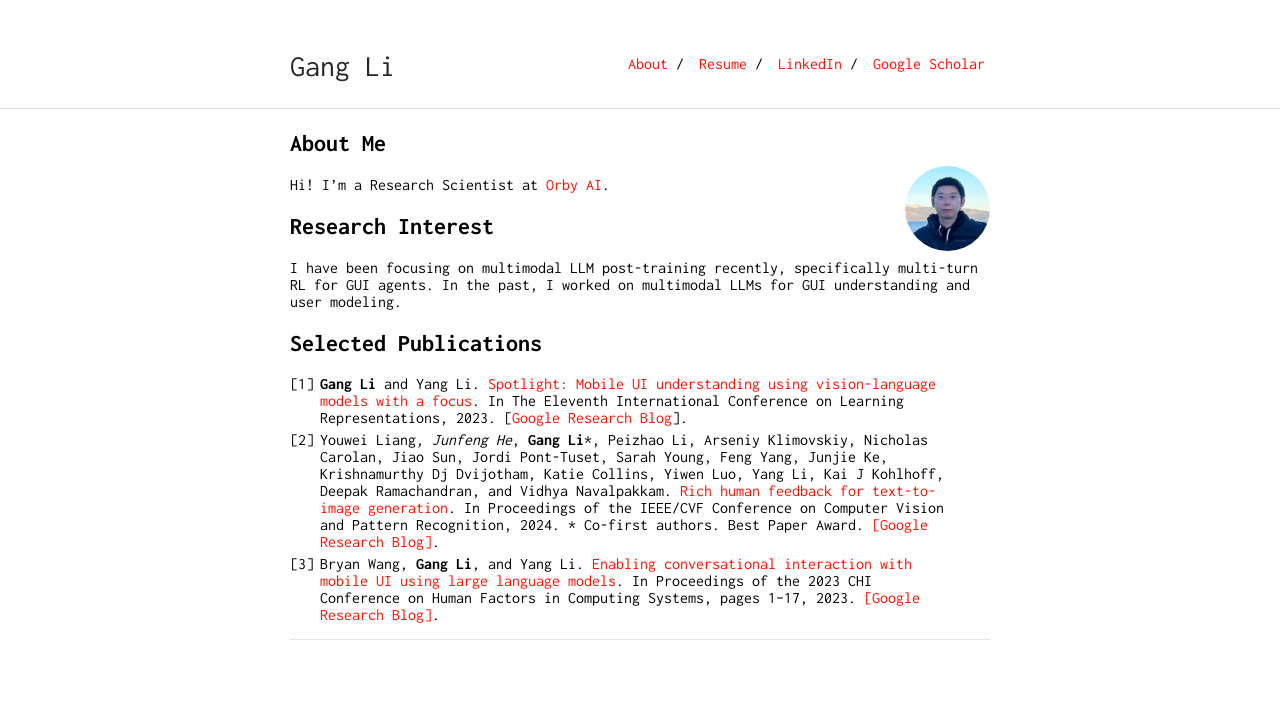
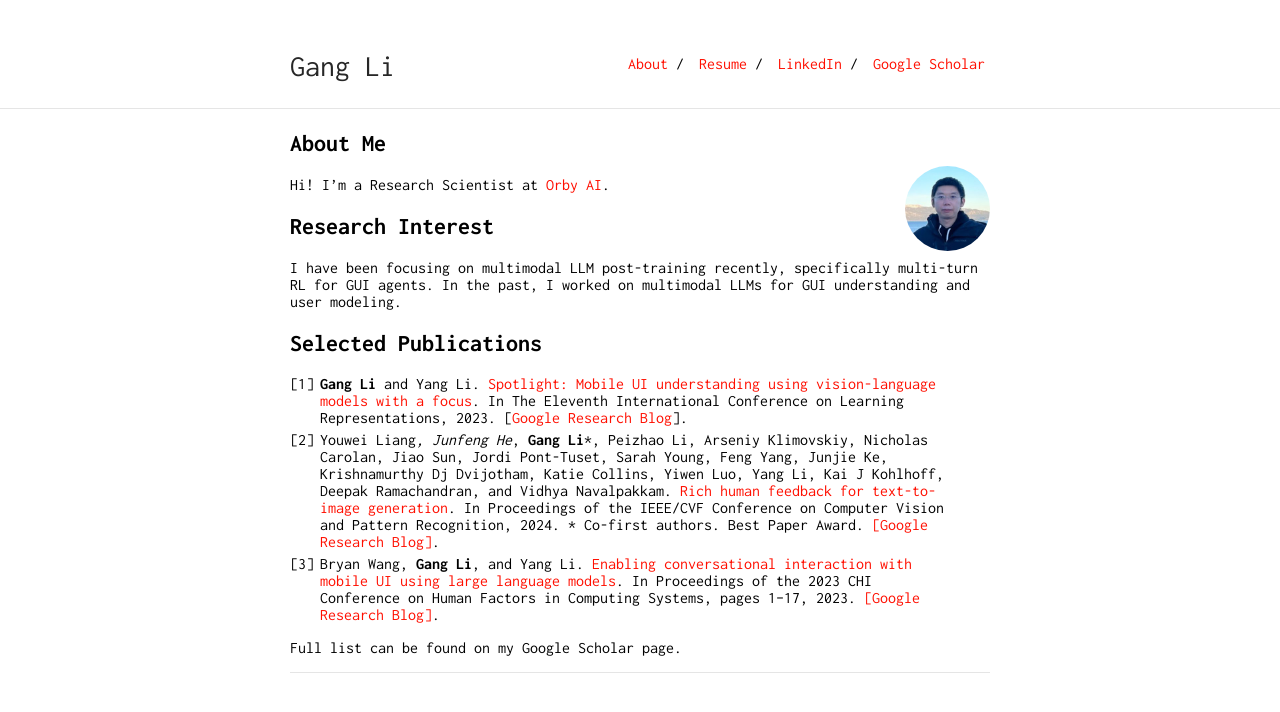
Before and after one commit to ligangudel/ligangudel.github.io, a Jekyll site: the page built from index.md, in a window 1280 px wide. Shown: the top 712 px of the page. Built offline with Jekyll 4.4.1, drawn with Linux system fonts in a browser that asks for light colours; our own code applies the rules of GitHub Pages for plain Markdown files.

Commit message:
Update page

```diff
--- a/index.md
+++ b/index.md
@@ -23,3 +23,5 @@ text-to-image generation](https://arxiv.org/abs/2312.10240). In Proceedings of t
 Recognition, 2024. * Co-first authors. Best Paper Award. [[Google Research Blog]](https://research.google/blog/rich-human-feedback-for-text-to-image-generation/).
 3. Bryan Wang, **Gang Li**, and Yang Li. [Enabling conversational interaction with mobile UI using large language
 models](https://arxiv.org/abs/2209.08655). In Proceedings of the 2023 CHI Conference on Human Factors in Computing Systems, pages 1–17, 2023. [[Google Research Blog]](https://research.google/blog/enabling-conversational-interaction-on-mobile-with-llms/).
+
+Full list can be found on my Google Scholar page.
```
